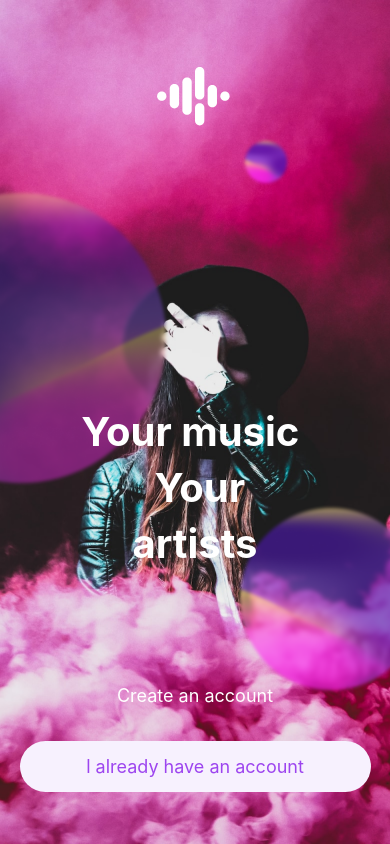
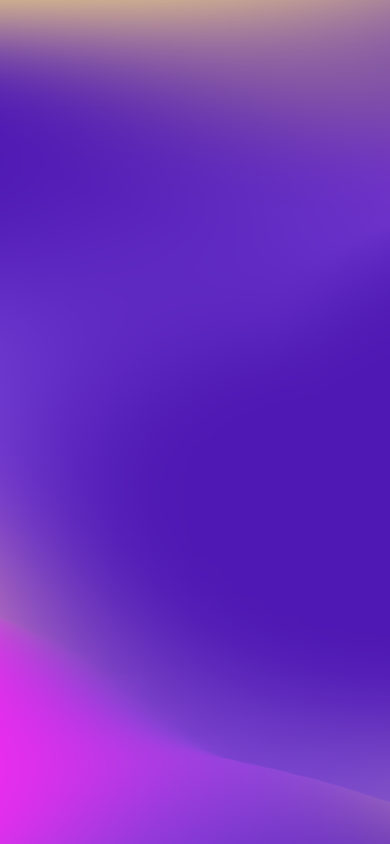
Before and after one commit to TienSinh03/music-stream-app, a React Native app: screen /LanchScreen in a window 390 px wide. Built offline with nearby package versions, Linux system fonts and the light colour scheme.

Commit message:
create SubscriptionPlan screen

```diff
--- a/App.js
+++ b/App.js
@@ -15,6 +15,7 @@ import MyLibrary_Playlist from './page/MyLibrary_Playlist';
 
 import Artist_Profile_Screen from './page/Artist_Profile_Screen';
 import SearchAudio from './page/SearchAudio';
+import SubscriptionPlan from './page/SubscriptionPlan_Screen';
 
 
 const Stack = createStackNavigator();
@@ -25,7 +26,7 @@ export default function App() {
 
     <NavigationContainer>
       <Stack.Navigator initialRouteName="LanchScreen">
-        <Stack.Screen name="LanchScreen" component={LanchScreen} options={{ headerShown: false }} />
+        <Stack.Screen name="LanchScreen" component={SubscriptionPlan} options={{ headerShown: false }} />
         <Stack.Screen name="Home_AudioListing" component={Home_AudioListing} options={{ headerShown: false }} />
         <Stack.Screen name="Playlist_Details" component={Playlist_Details} options={{ headerShown: false }} />
         <Stack.Screen name="AudioListing_SearchResultsScreen" component={AudioListing_SearchResultsScreen} options={{ headerShown: false }} />
@@ -44,6 +45,8 @@ export default function App() {
         />
         <Stack.Screen name="ArtistProfile" component={Artist_Profile_Screen} options={{ headerShown: false }} />
         <Stack.Screen name="SearchAudio" component={SearchAudio} options={{ headerShown: false }} />
+        <Stack.Screen name="SubscriptionPlan" component={SubscriptionPlan} options={{ headerShown: false }} />
+
 
 
       </Stack.Navigator>
--- /dev/null
+++ b/page/SubscriptionPlan_Screen.js
@@ -0,0 +1,41 @@
+import {
+    StyleSheet,
+    Text,
+    View,
+    SafeAreaView,
+    Image,
+    TextInput,
+    FlatList,
+    TouchableOpacity,
+    ScrollView,
+    StatusBar,
+    ImageBackground,
+    Dimensions
+  } from "react-native";
+  import React, { useEffect, useState } from "react";
+
+  const screenWidth = Dimensions.get('window').width;
+    const screenHeight = Dimensions.get('window').height;
+  export default function SubscriptionPlan({navigation,route}) {
+
+    return(
+        <SafeAreaView style={styles.container}>
+            <ImageBackground source={require('../assets/image/Subscription Plans/Image 116.png')} style={styles.imageBackground}>
+
+            </ImageBackground>
+        </SafeAreaView>
+    )
+
+  }
+
+  const styles = StyleSheet.create({
+    container: {
+        flex: 1,
+        backgroundColor: "#FFFFFF",
+    },
+    imageBackground:{
+        width: screenWidth, height: screenHeight,
+        paddingTop: StatusBar.currentHeight || 0,
+        resizeMode: 'contain',
+    }
+  });
```
